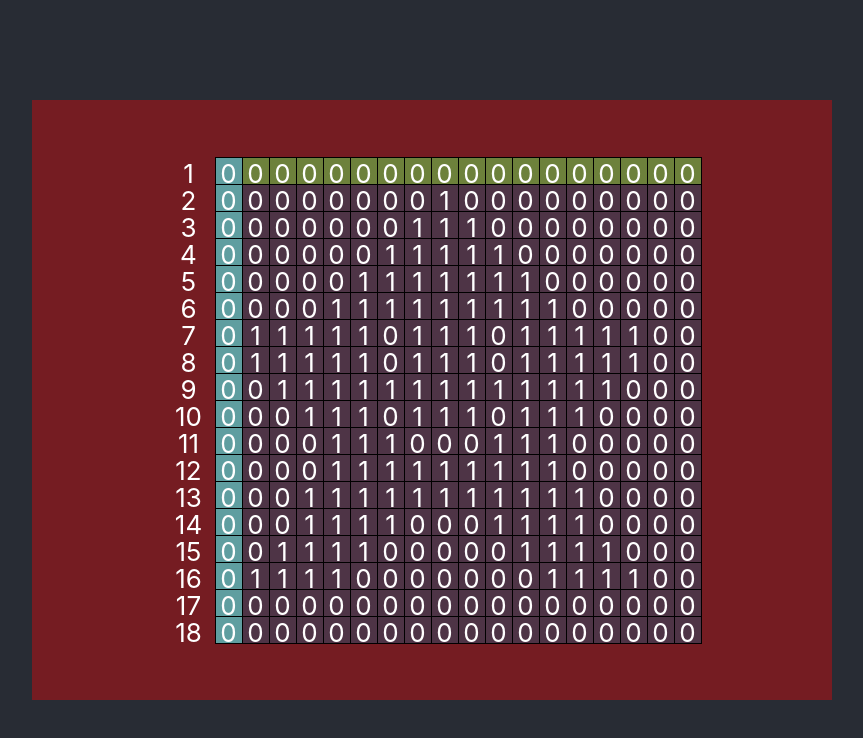
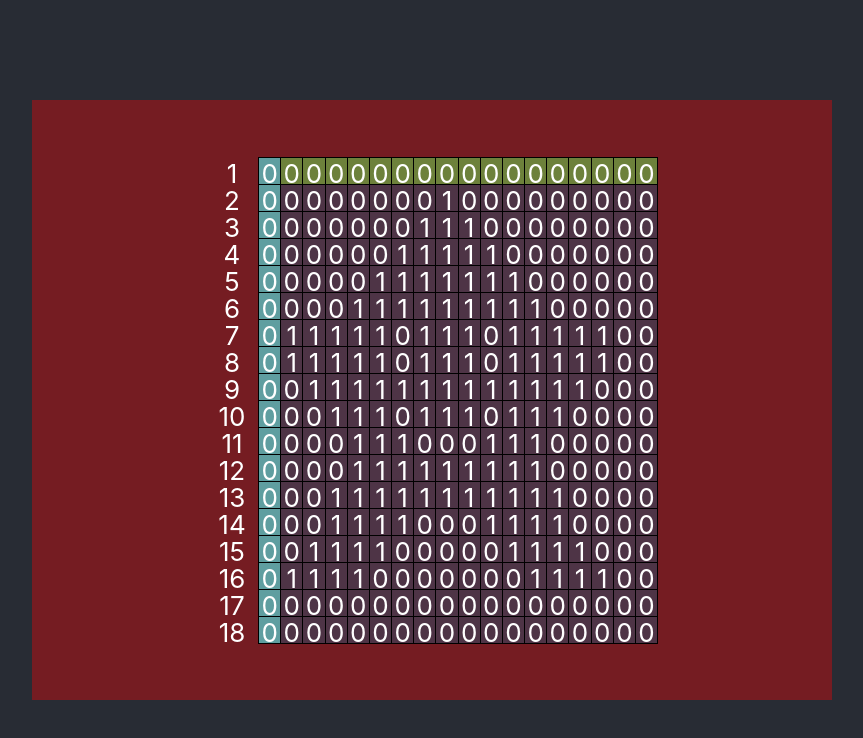
Before and after one commit to juthomas/IOTA_activity_Pixels, a React (Create React App) app: page / in a window 1280 px wide. Shown: the top 738 px of the page, without its empty margins (208-1071 px from the left). Built offline with nearby package versions, Linux system fonts and the light colour scheme.

Commit message:
[UPDT] Grid Height Sizing Done

```diff
--- a/src/level-1/level-1-1.css
+++ b/src/level-1/level-1-1.css
@@ -18,14 +18,16 @@
 .row-align {
 	display: flex;
 	align-items: center;
-	flex: 0;
+	/* flex: 1; */
 }
 
 .grid-row {
 	display: flex;
 	align-items: center;
-	flex: 0;
-	width: auto; /* cell height * x */
+	flex: 1;
+	justify-content: stretch;
+	width: 400px;
+	/*width: auto; /* cell height * x */
 	border-bottom: 1px solid black;
 }
 .row-align:first-child .grid-row{
@@ -35,9 +37,9 @@
 
 .grid-cell {
 	background-color: rgba(48, 72, 99, 0.562);
-
+	flex: 1;
 	height: 1em;
-	width: 1em;
+	/* width: 1em; */
 	display: flex;
 	flex-wrap: wrap;
 	align-items: center;
@@ -60,7 +62,7 @@
 	align-items: center;
 	justify-content: center;
 	height: 100%;
-	width: 100%;
+	/* width: 100%; */
 }
 
 .grid-cell-content:hover {
```
